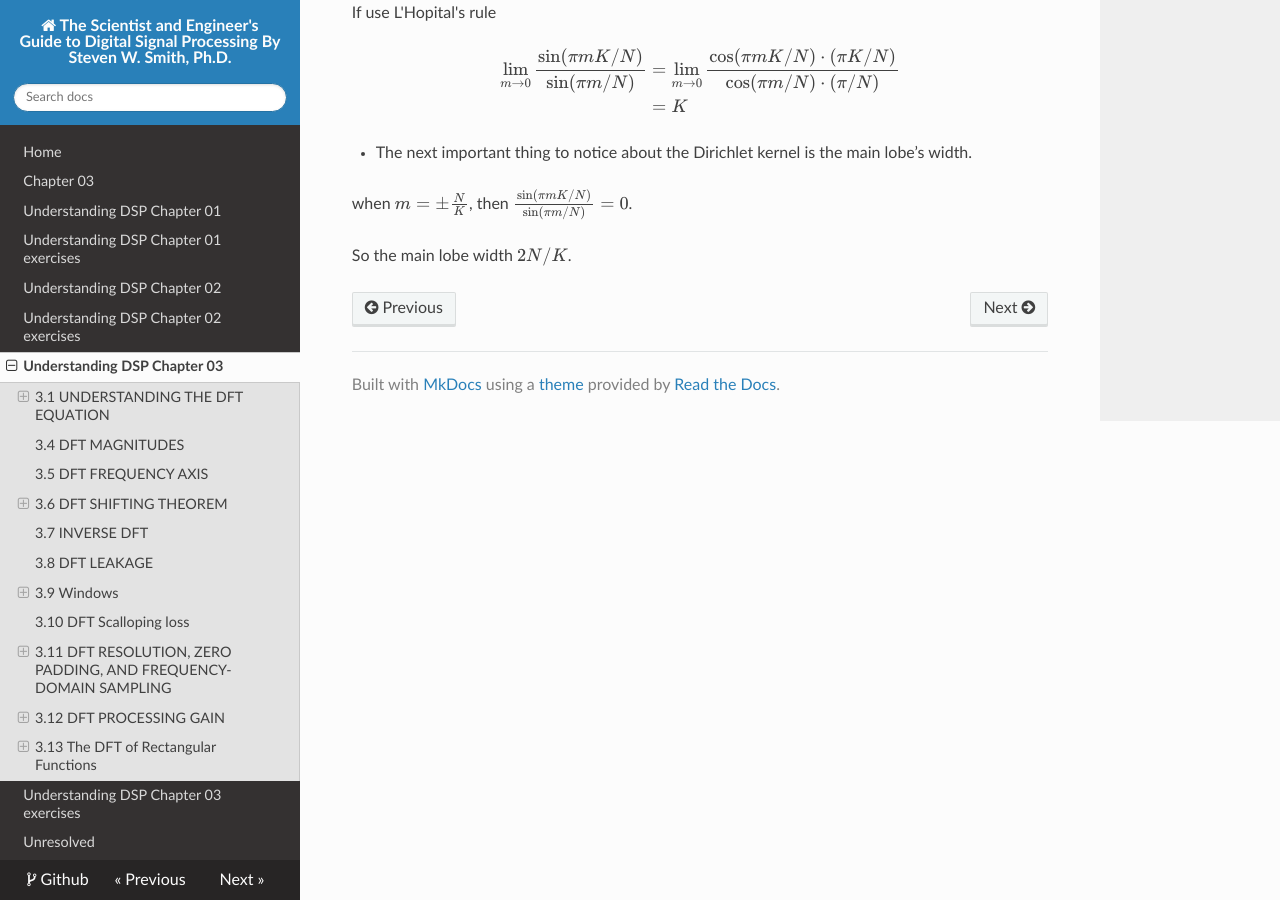
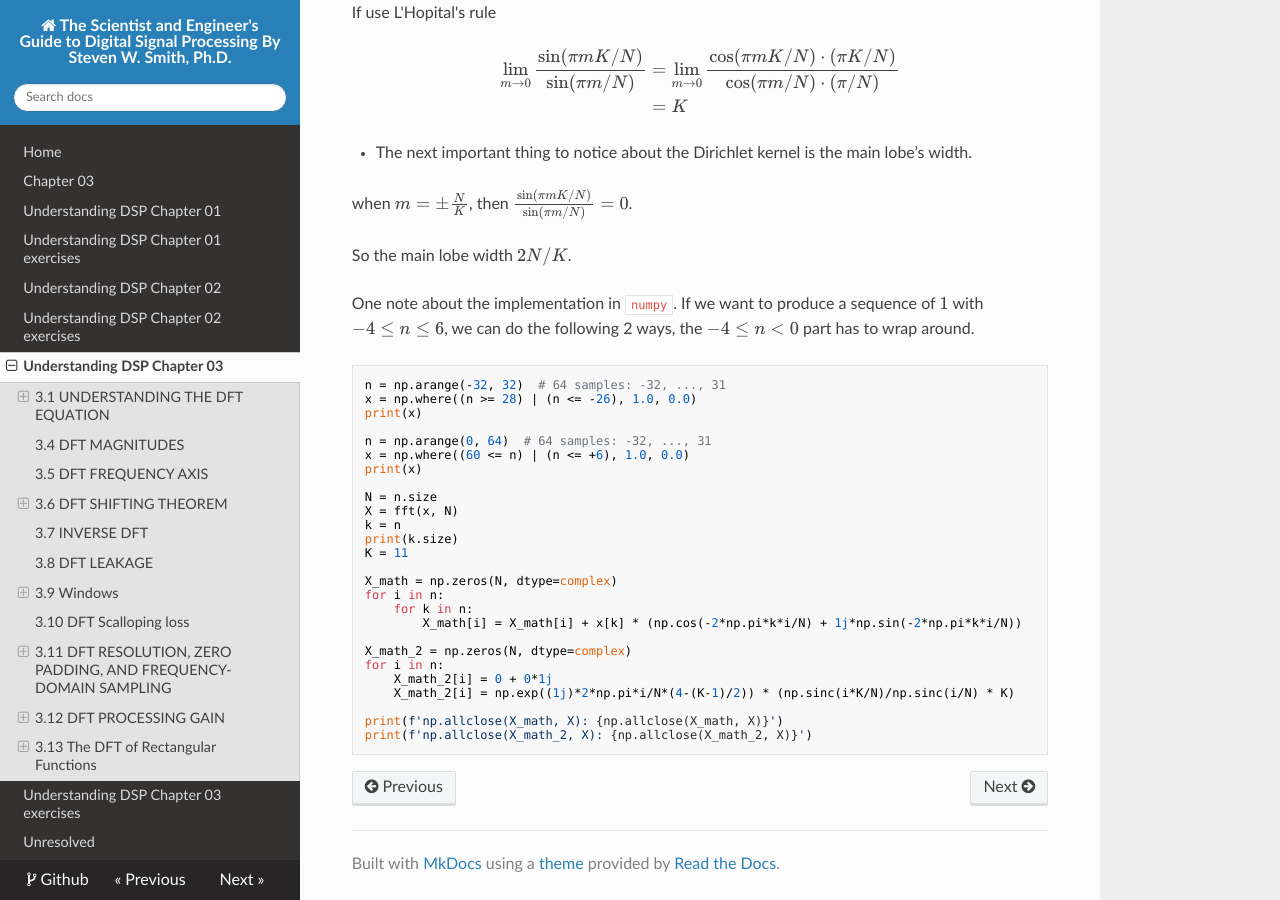
Before and after one commit to eroicaleo/dsp-guide, an MkDocs documentation site: the page built from docs/udsp03.md, in a window 1280 px wide and 900 px high, scrolled down 23236 px. Built offline with MkDocs 1.6.1, drawn with Linux system fonts in a browser that asks for light colours; nearby versions of some CDN libraries; formulas are drawn with MathJax 3.

Commit message:
updates ch03

````diff
--- a/docs/udsp03.md
+++ b/docs/udsp03.md
@@ -973,3 +973,36 @@ $$
 when $m = \pm \frac{N}{K}$, then $\frac{ \sin (πmK/N) }{ \sin (πm/N) } = 0$.
 
 So the main lobe width $2N/K$.
+
+One note about the implementation in `numpy`. If we want to produce
+a sequence of $1$ with $-4 \leq n \leq 6$, we can do the following 2
+ways, the $-4 \leq n < 0$ part has to wrap around.
+
+```python
+n = np.arange(-32, 32)  # 64 samples: -32, ..., 31
+x = np.where((n >= 28) | (n <= -26), 1.0, 0.0)
+print(x)
+
+n = np.arange(0, 64)  # 64 samples: -32, ..., 31
+x = np.where((60 <= n) | (n <= +6), 1.0, 0.0)
+print(x)
+
+N = n.size
+X = fft(x, N)
+k = n
+print(k.size)
+K = 11
+
+X_math = np.zeros(N, dtype=complex)
+for i in n:
+    for k in n:
+        X_math[i] = X_math[i] + x[k] * (np.cos(-2*np.pi*k*i/N) + 1j*np.sin(-2*np.pi*k*i/N))
+
+X_math_2 = np.zeros(N, dtype=complex)
+for i in n:
+    X_math_2[i] = 0 + 0*1j
+    X_math_2[i] = np.exp((1j)*2*np.pi*i/N*(4-(K-1)/2)) * (np.sinc(i*K/N)/np.sinc(i/N) * K)
+
+print(f'np.allclose(X_math, X): {np.allclose(X_math, X)}')
+print(f'np.allclose(X_math_2, X): {np.allclose(X_math_2, X)}')
+```
````
Also changed, not shown: 1 other file.
